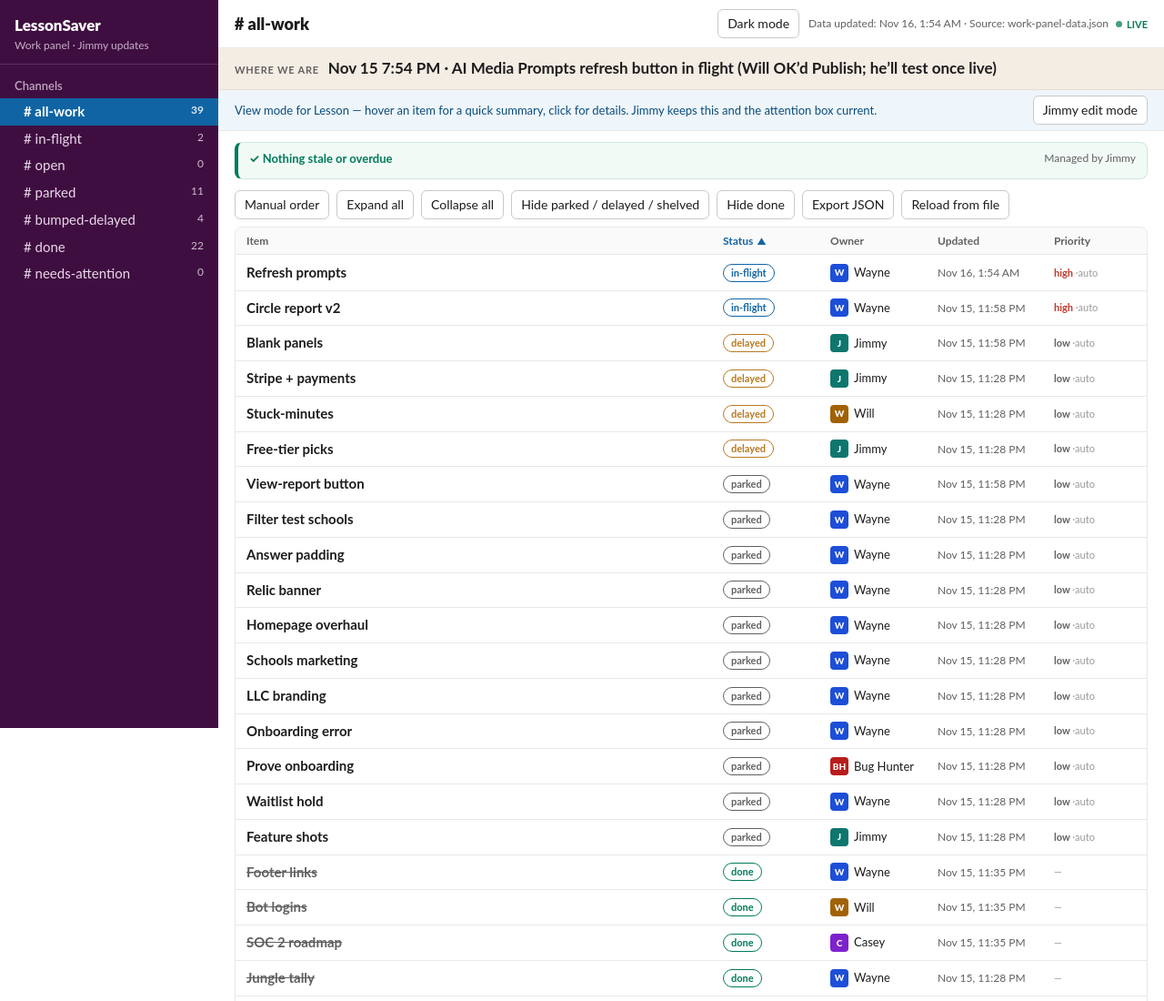
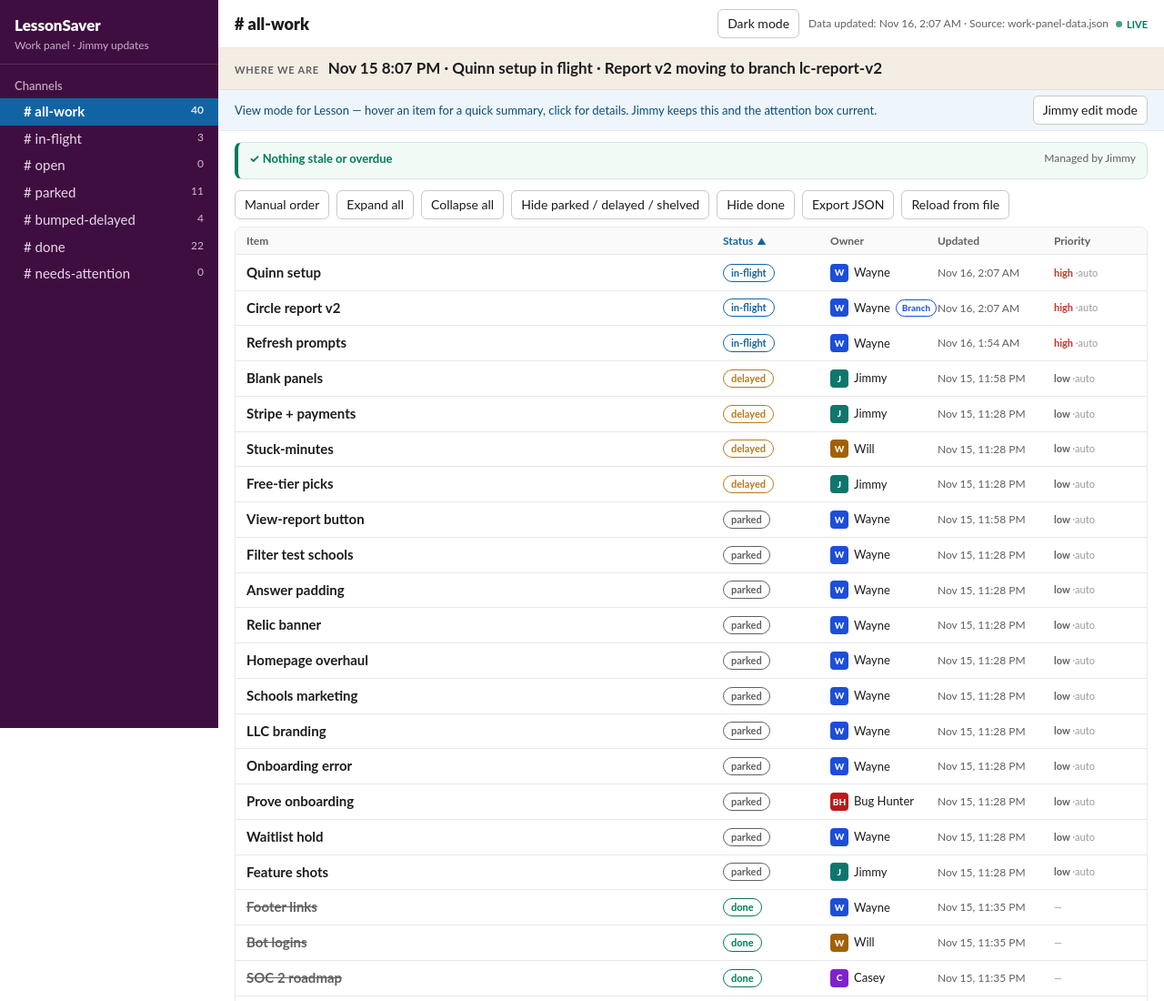
Before and after one commit to 2023wizard/lessonsaver-panel, a plain HTML site: page index.html in a window 1280 px wide. Shown: the top 1100 px of the page at 91% size. Drawn offline with Linux system fonts and the light colour scheme.

Commit message:
Panel: add Quinn owner, Branch/Quick fix lane badges, Quinn setup item

```diff
--- a/index.html
+++ b/index.html
@@ -111,7 +111,8 @@ html.dark .summ .tip,body.dark .summ .tip{border:1px solid var(--control-border)
 .s-open{color:var(--violet)}.s-in-flight{color:var(--accent)}.s-bumped{color:var(--orange)}.s-delayed{color:var(--amber)}.s-parked{color:var(--muted)}.s-shelved{color:var(--shelved)}.s-done{color:var(--green)}
 .who{display:inline-flex;align-items:center;gap:6px;font-size:13px;white-space:nowrap}
 .av{width:20px;height:20px;border-radius:4px;color:#fff;font-size:10px;font-weight:800;display:inline-flex;align-items:center;justify-content:center;flex:none}
-.o-Wayne{background:#1d4ed8}.o-BugHunter{background:#b91c1c}.o-Casey{background:#7e22ce}.o-Jimmy{background:#0f766e}.o-Will{background:#a16207}
+.o-Wayne{background:#1d4ed8}.o-BugHunter{background:#b91c1c}.o-Casey{background:#7e22ce}.o-Jimmy{background:#0f766e}.o-Will{background:#a16207}.o-Quinn{background:#be185d}
+.lane{font-size:10px;font-weight:700;padding:1px 6px;border-radius:999px;border:1px solid currentColor;white-space:nowrap}.lane-branch{color:#1d4ed8}.lane-quickfix{color:#be185d}
 .when{font-size:12px;color:var(--muted);white-space:nowrap}
 .pri{font-size:11px;font-weight:700;white-space:nowrap}
 .p-high{color:var(--red)}.p-normal{color:var(--text)}.p-low{color:var(--muted)}.p-none{color:var(--auto);font-weight:400}
@@ -595,7 +596,7 @@ footer{padding:14px 18px;color:var(--muted);font-size:12px;border-top:1px solid
 <script>
 (function(){
 "use strict";
-var OWNERS=["Wayne","Bug Hunter","Casey","Jimmy","Will"];
+var OWNERS=["Wayne","Bug Hunter","Casey","Jimmy","Will","Quinn"];
 var STATUSES=["open","in-flight","bumped","delayed","parked","shelved","done"];
 var PRIS=["high","normal","low"];
 var CACHE_KEY="ls-work-panel-cache-v1";
@@ -660,6 +661,7 @@ function normItem(it,i){
   if(PRIS.indexOf(it.priority)>=0)o.priority=it.priority;
   if(it.note)o.note=String(it.note);
   if(it.prevStatus)o.prevStatus=it.prevStatus;
+  if(it.lane==="branch"||it.lane==="quickfix")o.lane=it.lane;
   return o;
 }
 
@@ -803,7 +805,7 @@ function render(){
         '<div class="summ" role="button" tabindex="0" aria-expanded="'+(state.open[it.id]?"true":"false")+'" data-act="toggle"><span class="handle" title="Drag to reorder">⋮⋮</span>'+esc(sum)+
           '<span class="tip" role="tooltip">'+esc(blurbOf(it))+'<small>'+esc(it.owner)+' · '+esc(it.status)+(al?' · ⚠ '+esc(al.level):"")+' · click for full details</small></span></div>'+
         '<span class="pill s-'+it.status+'">'+it.status+'</span>'+
-        '<span class="who"><span class="av o-'+ok+'">'+initials(it.owner)+'</span>'+esc(it.owner)+'</span>'+
+        '<span class="who"><span class="av o-'+ok+'">'+initials(it.owner)+'</span>'+esc(it.owner)+(it.lane==="branch"||it.lane==="quickfix"?' <span class="lane lane-'+it.lane+'">'+(it.lane==="branch"?"Branch":"Quick fix")+'</span>':'')+'</span>'+
         '<span class="when" title="updated '+esc(it.updated||it.created)+' · opened '+esc(it.created)+'">'+esc(fmt(it.updated||it.created))+'</span>'+
         '<span class="pri p-'+(pr||"none")+'">'+(pr||"—")+(it.priority?"":(pr?' <span style="font-weight:400;color:var(--auto)" title="derived">·auto</span>':""))+'</span>'+
       '</div>'+
@@ -947,7 +949,7 @@ function exportObj(){
     items:state.data.items.slice().sort(function(x,y){return x.order-y.order;}).map(function(it,i){
       var o={id:it.id};if(it.summary)o.summary=it.summary;if(it.blurb)o.blurb=it.blurb;
       o.text=it.text;o.owner=it.owner;o.status=it.status;if(it.priority)o.priority=it.priority;o.created=it.created;o.updated=it.updated;
-      if(it.note)o.note=it.note;if(it.prevStatus&&it.status==="done")o.prevStatus=it.prevStatus;o.order=i;return o;})};
+      if(it.note)o.note=it.note;if(it.lane)o.lane=it.lane;if(it.prevStatus&&it.status==="done")o.prevStatus=it.prevStatus;o.order=i;return o;})};
 }
 $("exportBtn").addEventListener("click",function(){
   var blob=new Blob([JSON.stringify(exportObj(),null,2)+"\n"],{type:"application/json"});
--- a/work-panel-data.json
+++ b/work-panel-data.json
@@ -1,7 +1,7 @@
 {
-  "version": 2,
-  "updated": "2026-11-15T19:54:00-06:00",
-  "headline": "Nov 15 7:54 PM · AI Media Prompts refresh button in flight (Will OK’d Publish; he’ll test once live)",
+  "version": 3,
+  "updated": "2026-11-15T20:07:00-06:00",
+  "headline": "Nov 15 8:07 PM · Quinn setup in flight · Report v2 moving to branch lc-report-v2",
   "alerts": [
     {
       "id": "will-go-standing",
@@ -11,12 +11,23 @@
   ],
   "items": [
     {
+      "id": "quinn-setup-bot-onboarding",
+      "text": "Quinn setup: bot account + onboarding",
+      "owner": "Wayne",
+      "status": "in-flight",
+      "note": "Wayne and Jimmy. Big projects get their own branch, starting with LC Report v2. Quinn takes quick fixes.",
+      "order": 0,
+      "created": "2026-11-15T20:07:00-06:00",
+      "updated": "2026-11-15T20:07:00-06:00",
+      "summary": "Quinn setup"
+    },
+    {
       "id": "ai-media-prompts-refresh-button",
       "text": "AI Media Prompts: Refresh from lesson button",
       "owner": "Wayne",
       "status": "in-flight",
       "note": "Building now. Will OK’d Publish and will test once live.",
-      "order": 0,
+      "order": 2,
       "created": "2026-11-15T19:54:00-06:00",
       "updated": "2026-11-15T19:54:00-06:00",
       "summary": "Refresh prompts"
@@ -26,11 +37,12 @@
       "text": "LC end-of-circle report v2 — on Preview, not live",
       "owner": "Wayne",
       "status": "in-flight",
-      "note": "On Preview; testing, then Publish. Next is Bug Hunter + Lucy PASS, then Publish. Will added a persistence requirement: past circles reopen their report. Wayne confirms the report is computed live from stored rows and that this build covers that.",
+      "note": "On Preview; testing, then Publish. Next is Bug Hunter + Lucy PASS, then Publish. Will added a persistence requirement: past circles reopen their report. Wayne confirms the report is computed live from stored rows and that this build covers that. Moving to its own branch, lc-report-v2 — first project on the new branch workflow.",
       "order": 1,
       "created": "2026-11-15T17:13:00-06:00",
-      "updated": "2026-11-15T17:58:00-06:00",
-      "summary": "Circle report v2"
+      "updated": "2026-11-15T20:07:00-06:00",
+      "summary": "Circle report v2",
+      "lane": "branch"
     },
     {
       "id": "blank-panel-inventory",
```
